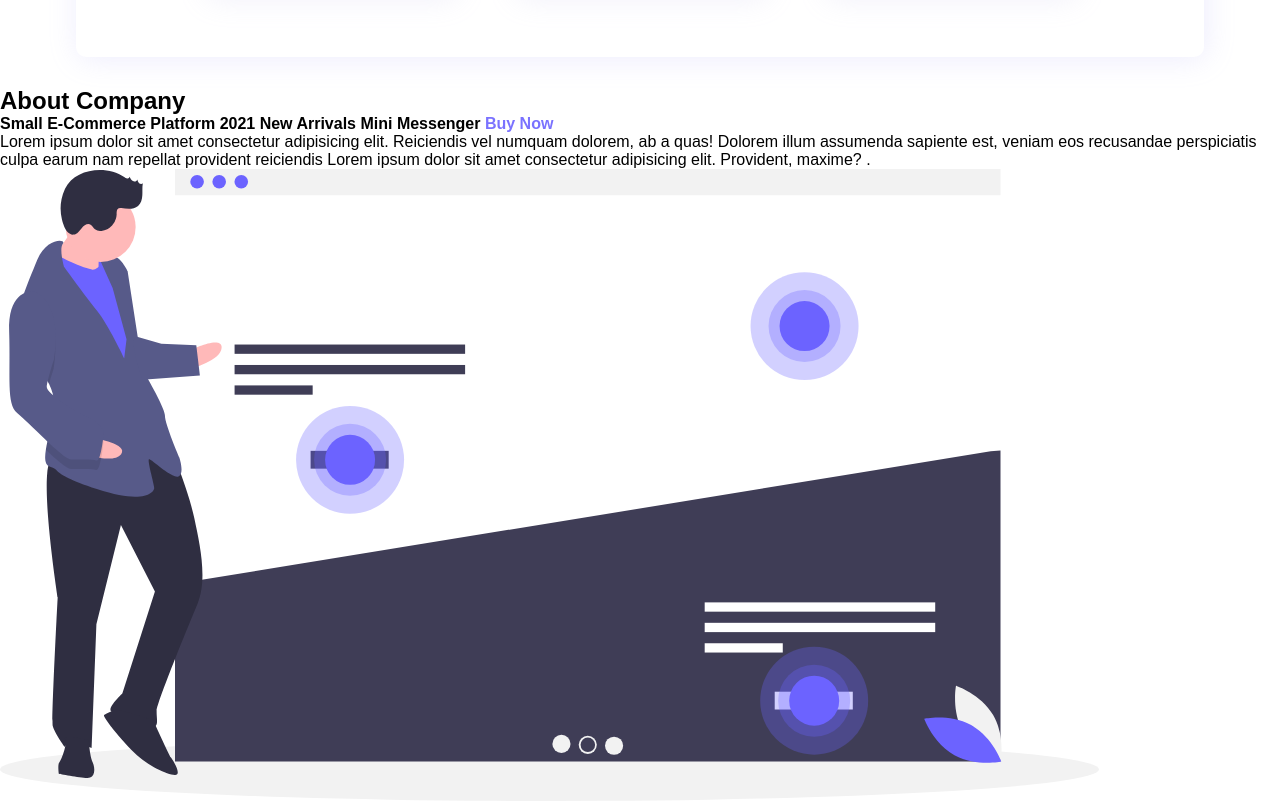
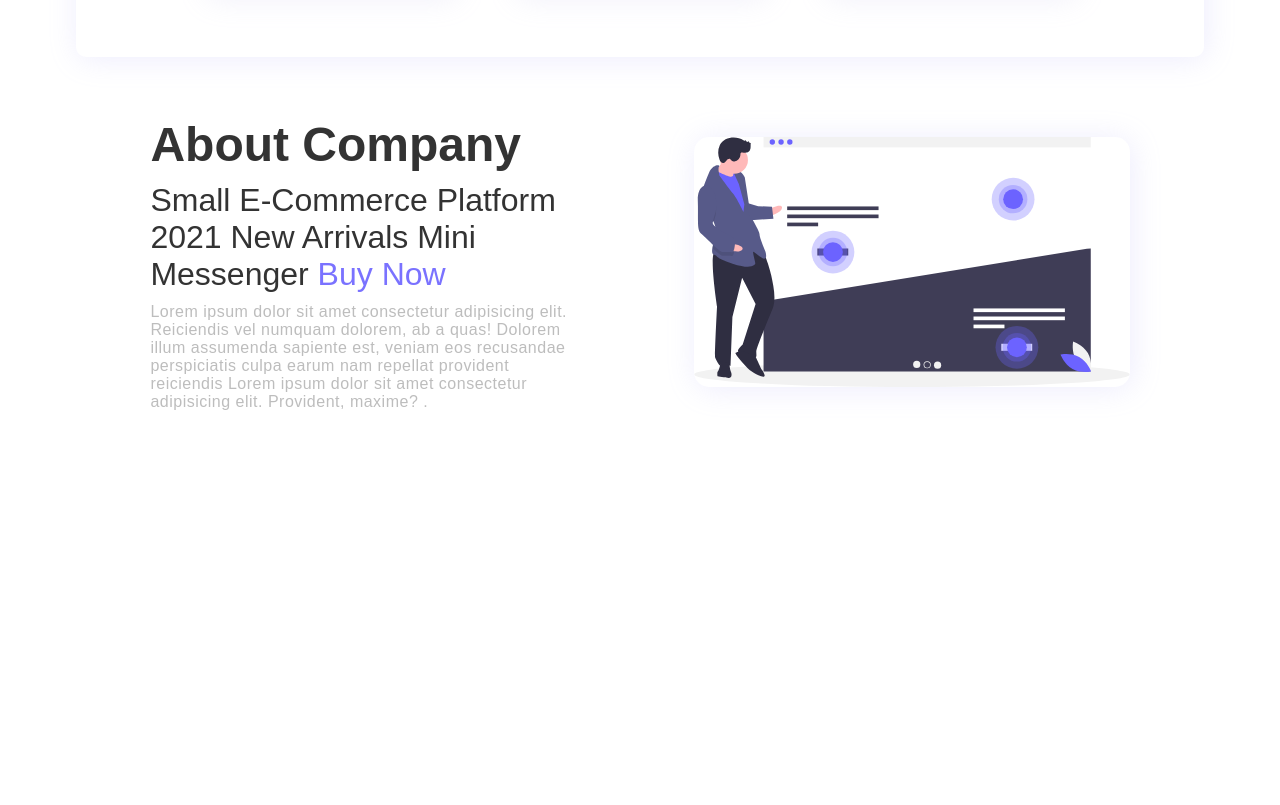
Before and after one commit to atef5922/Ecommerce-Website, a plain HTML site: page index.html in a window 1280 px wide. Shown: the part 1560-2365 px from the top of the page. After the commit the page ends 2031 px from the top, so only its background shows below. Drawn offline with Linux system fonts and the light colour scheme.

Commit message:
About Section CSS is done

```diff
--- a/css/style.css
+++ b/css/style.css
@@ -291,3 +291,50 @@ span {
 	color: #fff;
 	transition: all ease 0.3s;
 }
+
+.about{
+    display: flex;
+    width: 85%;
+    margin: 30px auto;
+    justify-content: space-around;
+    align-items: center;
+    padding: 30px;
+
+}
+
+
+.aboutbox{
+	width:40%;
+	font-family:myriad pro;
+}
+
+.about img{
+    width:100%;
+	height: 100%;
+	object-fit:contain;
+    border-radius: 15px;
+    box-shadow: 2px 2px 30px rgba(167, 158, 245, 0.2);
+}
+
+.aboutbox h1{
+    color: #333333;
+    font-weight: 700;
+    font-size: 3rem;
+    margin: 0px;
+}
+
+.aboutbox h4{
+	color: #333333;
+	font-weight: 400;
+	font-size:2rem;
+	margin-top: 10px;
+	margin-bottom: 10px;
+}
+
+
+.aboutbox p{
+	font-size: 1rem;
+	color:#bdbdbd;
+	letter-spacing: 0.5px;
+
+}
```
